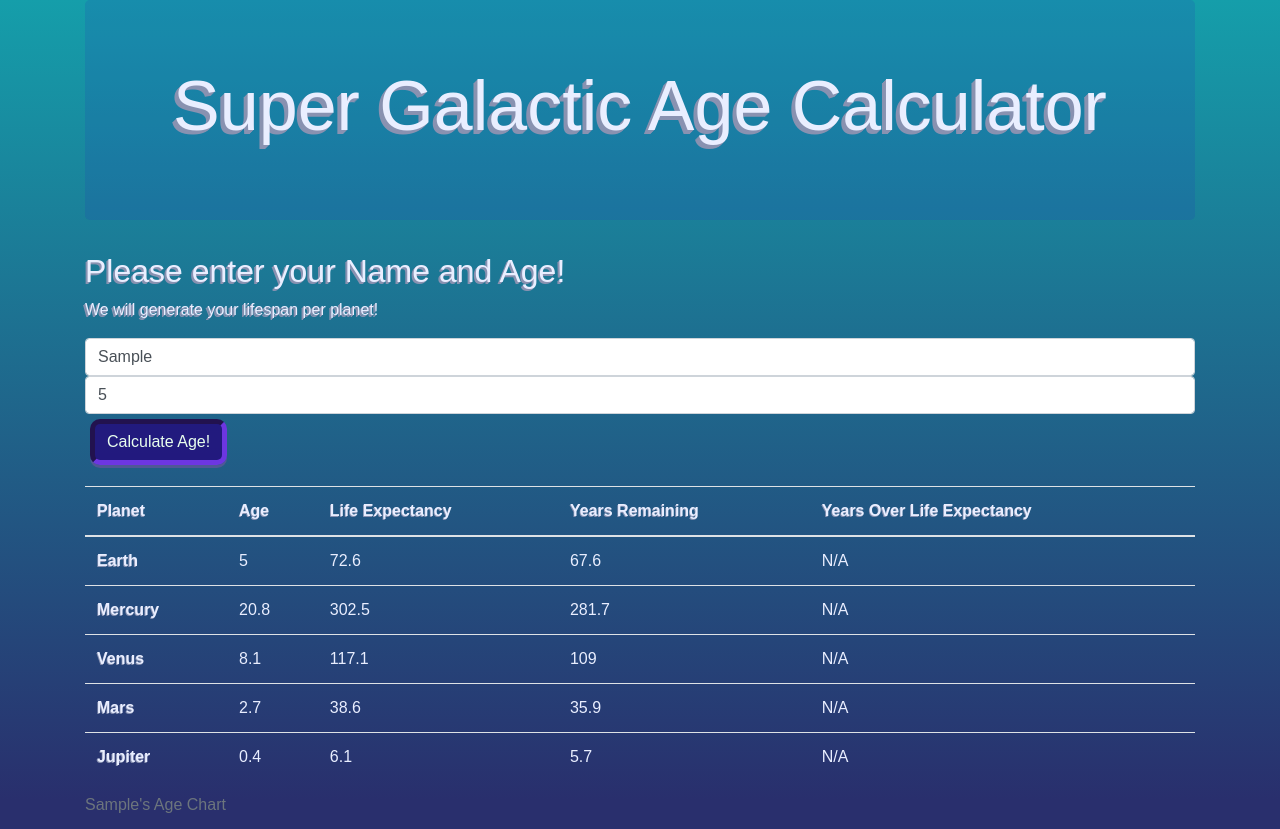
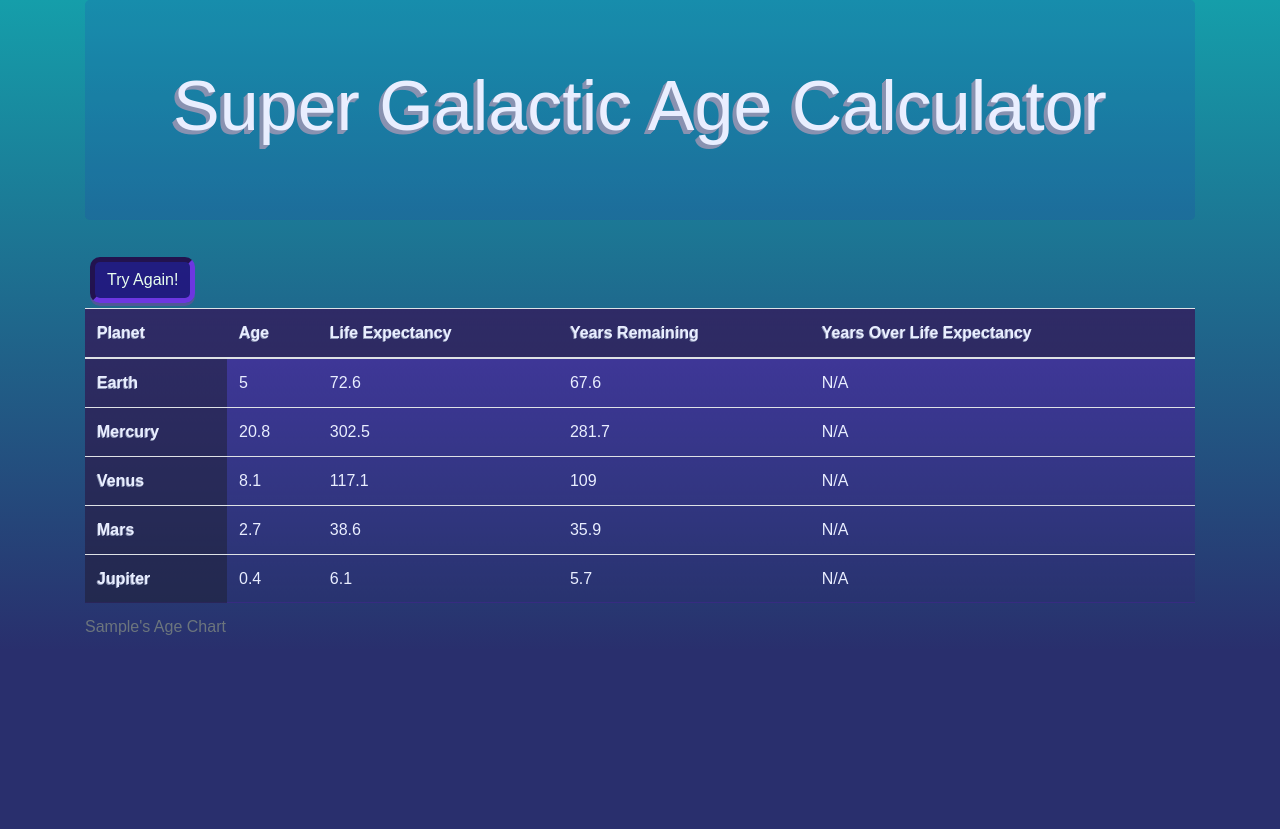
Before and after one commit to a-shevlin/age-calculator, a website built with webpack: page src/index.html in a window 1280 px wide. Both pictures are taken after typing "Sample", "5" into the empty fields and a click on the button "Calculate Age!". After the commit the page ends 800 px from the top, so only its background shows below. Built offline with nearby package versions, Linux system fonts and the light colour scheme; a web font is replaced by a local one.

Commit message:
add form slide up and slide down function on click for retry.

```diff
--- a/src/css/styles.css
+++ b/src/css/styles.css
@@ -46,12 +46,12 @@ h2,p {
 }
 
 #ageSubmit:hover {
-  background: rgba(139, 43, 46, 0.829);
+  background: rgba(80, 43, 139, 0.829);
 }
 
 #ageSubmit:active {
-  background: rgba(35, 11, 124, 0.815);
-  box-shadow: 0 1px rgb(80, 87, 150);
+  background: rgba(80, 43, 139, 0.829);
+  box-shadow: 0 1.5px rgb(75, 81, 139);
   transform: translateY(2px);
 }
 
@@ -59,10 +59,34 @@ h2,p {
   display: none;
 }
 
+table {
+  background: linear-gradient(#5b15aa9a, #292f6d80);
+}
+
 table th,td {
   color:rgb(233, 238, 255);
 }
 
 table th {
+  background-color: rgba(30, 32, 49, 0.514);
   text-shadow: -.8px .8px rgb(137, 146, 177);
 }
+
+#retry {
+  margin: 5px;
+  background: rgba(35, 11, 124, 0.815);
+  color: rgb(233, 255, 238);
+  border: inset 5px rgba(80, 39, 156, 0.863);
+  border-radius: 10px;
+  box-shadow: 0 3px rgb(80, 87, 150);
+}
+
+#retry:hover {
+  background: rgba(80, 43, 139, 0.829);
+}
+
+#retry:active {
+  background: rgba(80, 43, 139, 0.829);
+  box-shadow: 0 1.5px rgb(75, 81, 139);
+  transform: translateY(2px);
+}
--- a/src/index.html
+++ b/src/index.html
@@ -10,7 +10,7 @@
     </div>
   </div>
   <div class="container">
-    <div class="form-group">
+    <div class="form-group  entry">
       <form id="age">
         <div class="row">
           <div class="col-sm-12">
@@ -72,6 +72,7 @@
             <td><span class="returnTable" id="jupiterYrsOvr"></span></td>
           </tr>
         </tbody>
+        <button id="retry" class="btn" type="button">Try Again!</button>
       </table>
     </div>
   </div>
--- a/src/index.js
+++ b/src/index.js
@@ -12,6 +12,7 @@ $(document).ready(function() {
     let newUser = new BaseLife(name, age);
 
     $('.return').slideDown();
+    $('.entry').slideUp();
     $('.nameReturn').text(newUser.name);
 
     $('#earthAge').text(newUser.earthAge);
@@ -39,4 +40,9 @@ $(document).ready(function() {
     $('#jupiterYrsRem').text(newUser.jupiterRemain());
     $('#jupiterYrsOvr').text(newUser.jupiterOver());
   });
+  $('#retry').click(function(event) {
+    event.preventDefault();
+    $('.return').slideUp();
+    $('.entry').slideDown();
+  })
 });
```
